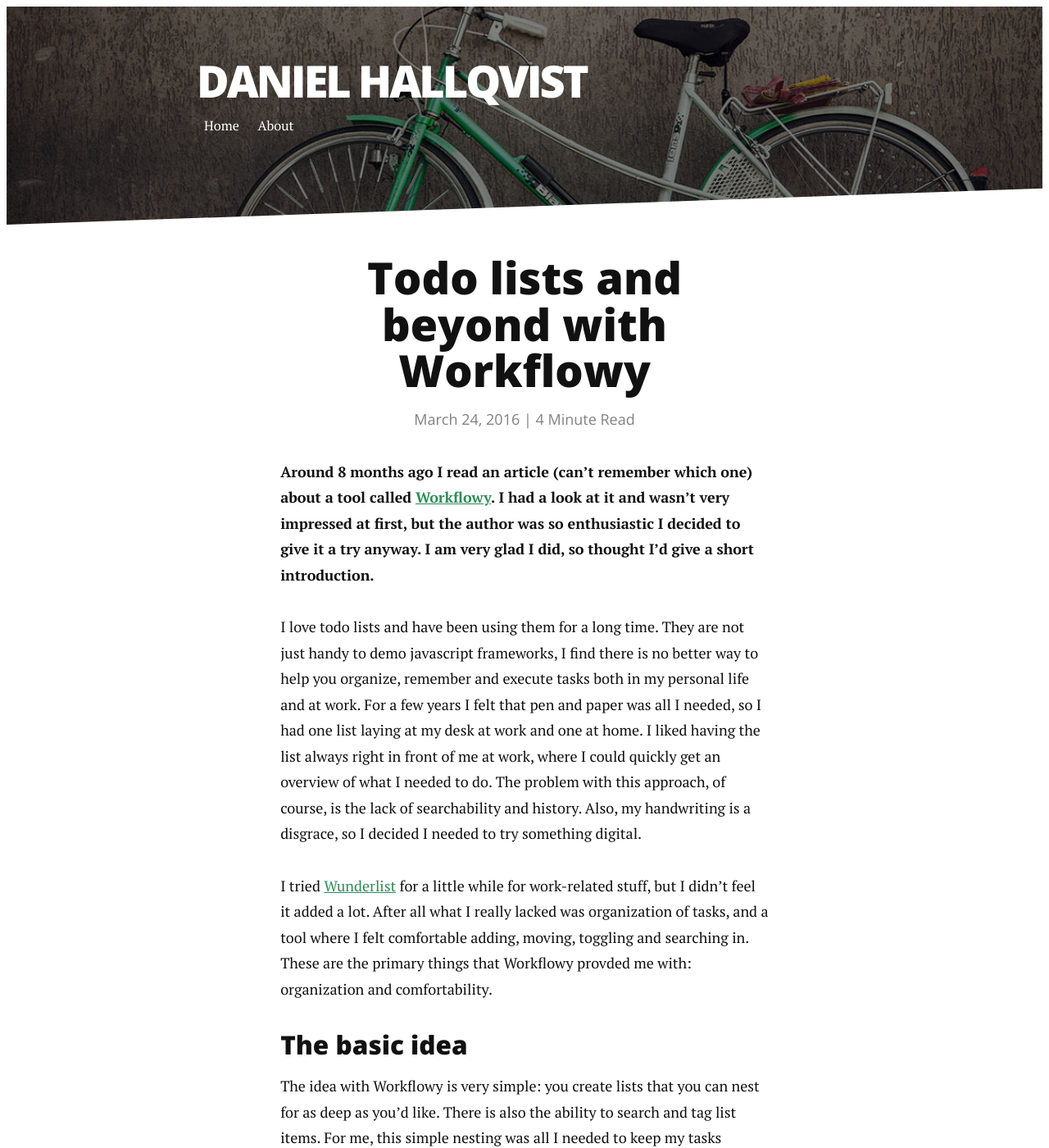
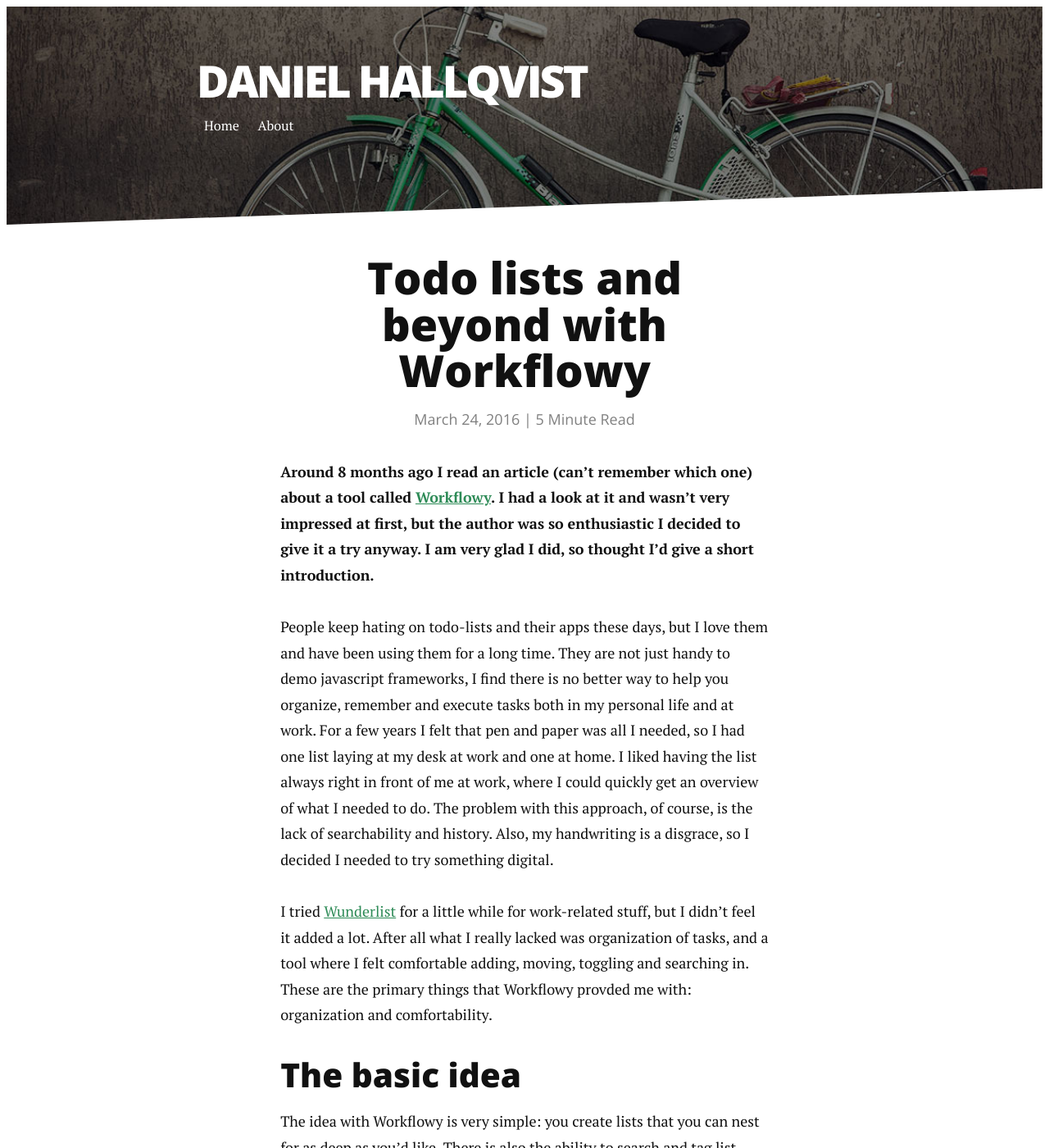
Before and after one commit to Dhq/dhallqvist-blogg, a Jekyll site: the page built from _posts/2016-03-24-workflowy.markdown, in a window 1280 px wide and 1400 px high. Shown: the whole window at 82% size. Built offline with Jekyll 4.4.1, drawn with Linux system fonts in a browser that asks for light colours; nearby versions of some CDN libraries.

```diff
--- a/_posts/2016-03-24-workflowy.markdown
+++ b/_posts/2016-03-24-workflowy.markdown
@@ -6,12 +6,12 @@
 
 **Around 8 months ago I read an article (can't remember which one) about a tool called [Workflowy](http://workflowy.com). I had a look at it and wasn't very impressed at first, but the author was so enthusiastic I decided to give it a try anyway. I am very glad I did, so thought I'd give a short introduction.**
 
-I love todo lists and have been using them for a long time. They are not just handy to demo javascript frameworks, I find there is no better way to help you organize, remember and execute tasks both in my personal life and at work. For a few years I felt that pen and paper was all I needed, so I had one list laying at my desk at work and one at home. I liked having the list always right in front of me at work, where I could quickly get an overview of what I needed to do. The problem with this approach, of course, is the lack of searchability and history. Also, my handwriting is a disgrace, so I decided I needed to try something digital.
+People keep hating on todo-lists and their apps these days, but I love them and have been using them for a long time. They are not just handy to demo javascript frameworks, I find there is no better way to help you organize, remember and execute tasks both in my personal life and at work. For a few years I felt that pen and paper was all I needed, so I had one list laying at my desk at work and one at home. I liked having the list always right in front of me at work, where I could quickly get an overview of what I needed to do. The problem with this approach, of course, is the lack of searchability and history. Also, my handwriting is a disgrace, so I decided I needed to try something digital.
 
 I tried [Wunderlist](http://wunderlist.com) for a little while for work-related stuff, but I didn't feel it added a lot. After all what I really lacked was organization of tasks, and a tool where I felt comfortable adding, moving, toggling and searching in. These are the primary things that Workflowy provded me with: organization and comfortability.
 
 
-### The basic idea
+## The basic idea
 The idea with Workflowy is very simple: you create lists that you can nest for as deep as you'd like. There is also the ability to search and tag list items. For me, this simple nesting was all I needed to keep my tasks organized.
 
 What really makes Workflowy a pleasure to use though is its' keybindings. To see all the keybindings available (there aren't that many), you type `cmd + ?`. I just kept this little window up all the time the first few weeks. The most important keybindings to learn I think are:
```
Also changed, not shown: 4 other files.
